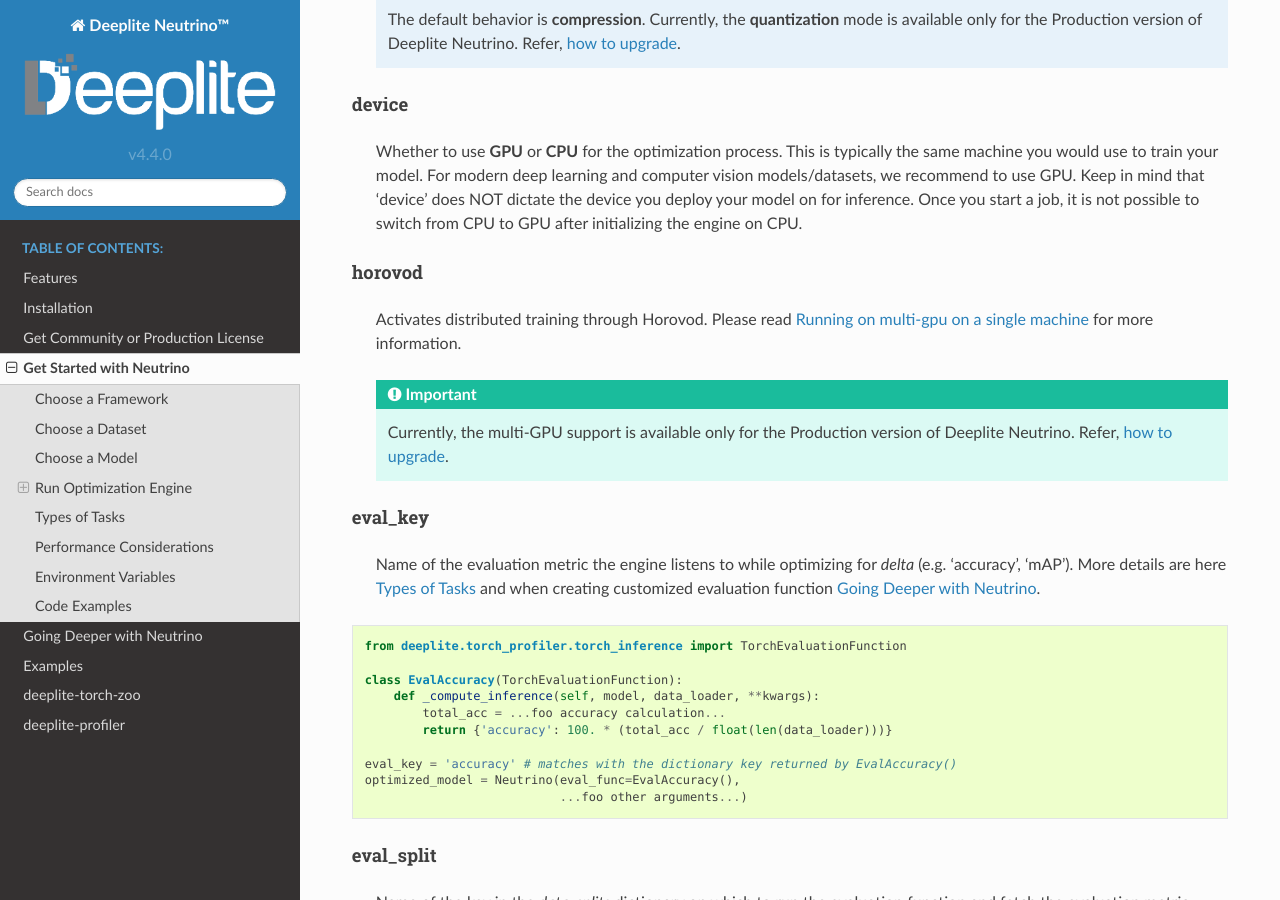
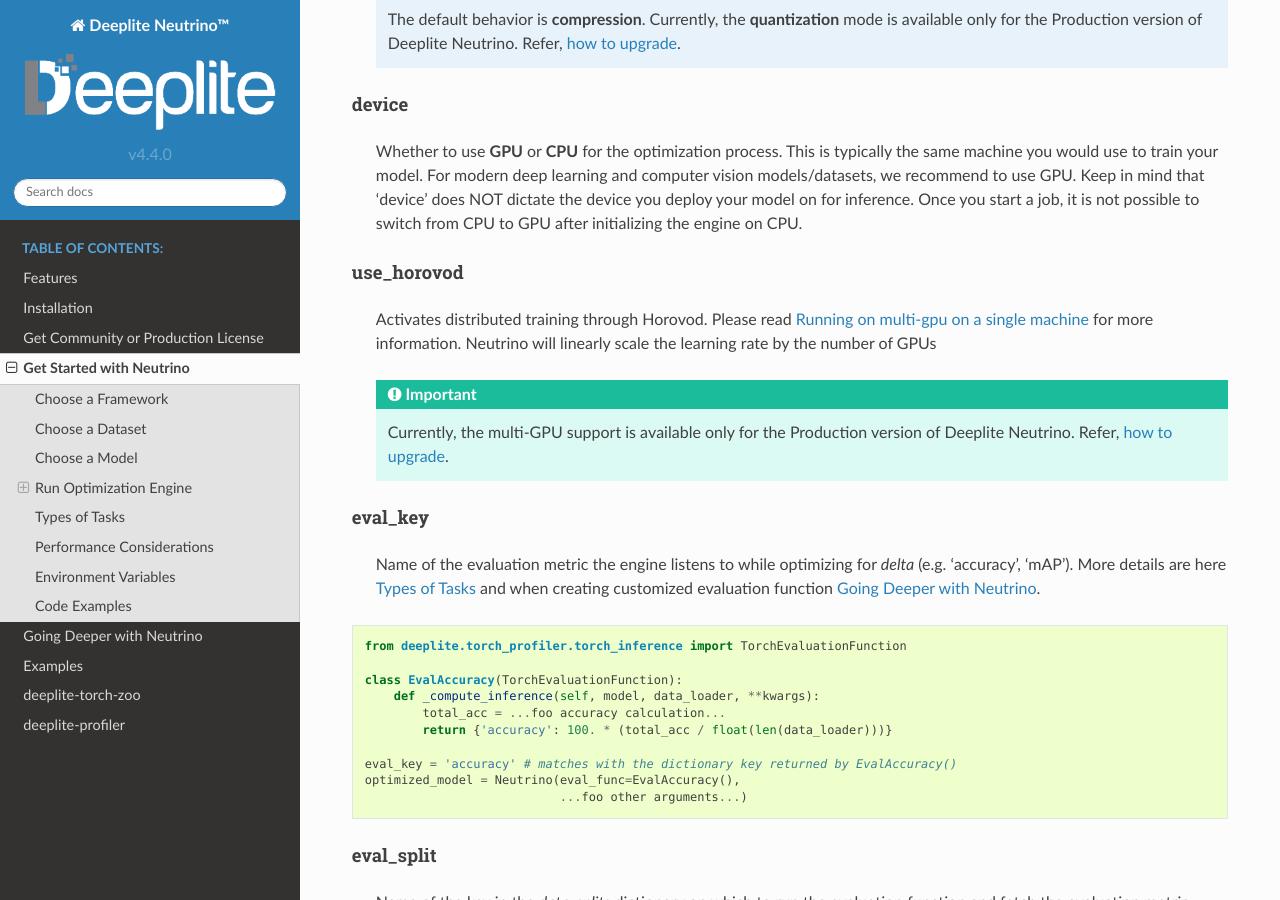
Before and after one commit to Deeplite/neutrino, a Sphinx documentation site: the page built from docs/engine.rst, in a window 1280 px wide and 900 px high, scrolled down 3808 px. Built offline with Sphinx 7.4.7 and the Read the Docs theme 2.0.0, drawn with Linux system fonts in a browser that asks for light colours.

Commit message:
update distributed docs

```diff
--- a/docs/engine.rst
+++ b/docs/engine.rst
@@ -173,14 +173,16 @@
     Keep in mind that 'device' does NOT dictate the device you deploy your model on for inference. Once you start a job, it is not possible to switch from CPU to GPU after initializing
     the engine on CPU.
 
-horovod
+use_horovod
 ^^^^^^^
 
     Activates distributed training through Horovod. Please read :ref:`run_multi_gpu` for more information.
+    Neutrino will linearly scale the learning rate by the number of GPUs
 
     .. important::
 
         Currently, the multi-GPU support is available only for the Production version of Deeplite Neutrino. Refer, :ref:`how to upgrade <feature_comparison>`.
+    ..
 
 eval_key
 ^^^^^^^^
```
